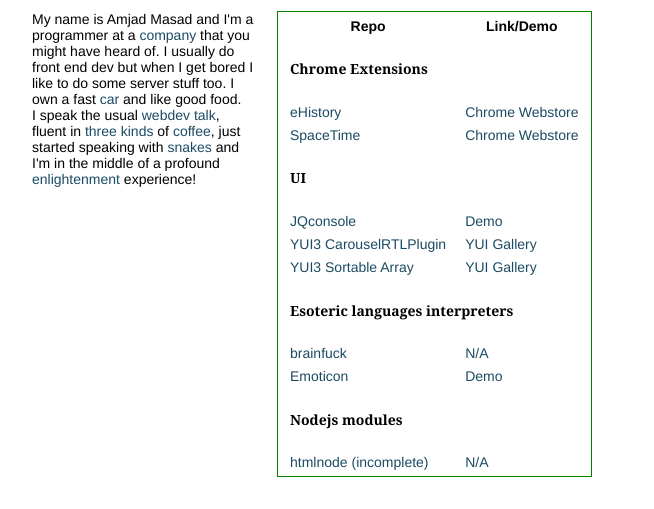
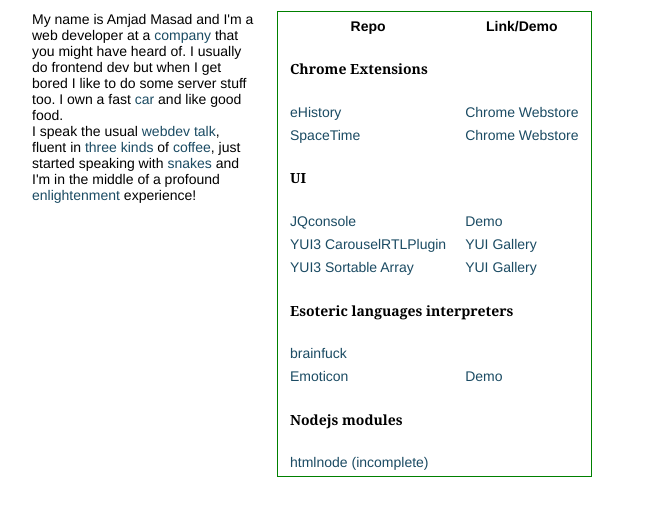
Before and after one commit to amasad/amasad.github.com, a plain HTML site: page index.html in a window 1280 px wide. Shown: the part 253-762 px from the top of the page, without its empty margins (283-937 px from the left). Drawn offline with Linux system fonts and the light colour scheme.

Commit message:
Removed n/a(s) and fixed up paragraph

```diff
--- a/index.html
+++ b/index.html
@@ -51,7 +51,7 @@
       <div class="leftc">
         <div class="img">
         </div>
-        <p> My name is Amjad Masad and I'm a programmer at a <a href="http://yahoo.com">company</a> that you might have heard of. I usually do front end dev but when I get bored I like to do some server stuff too. I own a fast <a href="http://www.google.com/search?q=evo+8">car</a> and like good food.<br> I speak the usual <a href="http://php.net">webdev talk</a>, fluent in <a href="https://developer.mozilla.org/en/JavaScript">three</a> <a href="http://jashkenas.github.com/coffee-script/">kinds</a> of <a href="http://java.com">coffee</a>, just started speaking with <a href="http://python.org/">snakes</a> and I'm in the middle of a profound <a href="http://en.wikipedia.org/wiki/Lisp_(programming_language)">enlightenment</a> experience! </p>
+        <p> My name is Amjad Masad and I'm a web developer at a <a href="http://yahoo.com">company</a> that you might have heard of. I usually do frontend dev but when I get bored I like to do some server stuff too. I own a fast <a href="http://www.google.com/search?q=evo+8">car</a> and like good food.<br> I speak the usual <a href="http://php.net">webdev talk</a>, fluent in <a href="https://developer.mozilla.org/en/JavaScript">three</a> <a href="http://jashkenas.github.com/coffee-script/">kinds</a> of <a href="http://java.com">coffee</a>, just started speaking with <a href="http://python.org/">snakes</a> and I'm in the middle of a profound <a href="http://en.wikipedia.org/wiki/Lisp_(programming_language)">enlightenment</a> experience! </p>
       </div>
       <div class="rightc">
         <h3>Hangouts</h3>
@@ -114,7 +114,7 @@
             <tr><td colspan=2><h4>Esoteric languages interpreters</h4></td></tr>
             <tr>
               <td><a href="https://github.com/amasad/bfjs">brainfuck</a></td>
-              <td><a href="">N/A</a></td>
+              <td><a href=""></a></td>
             </tr>
             <tr>
               <td><a href="https://github.com/amasad/emoticoffee">Emoticon</a></td>
@@ -123,7 +123,7 @@
             <tr><td colspan=2><h4>Nodejs modules</h4></td></tr>
             <tr>
               <td><a href="https://github.com/amasad/htmlnode">htmlnode (incomplete)</a></td>
-              <td><a href="">N/A</a></td>
+              <td><a href=""></a></td>
             </tr>
           </tbody>
         </table>
```
